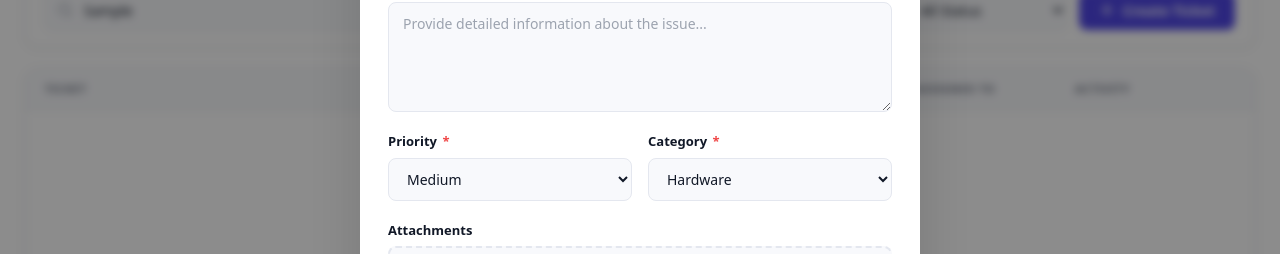
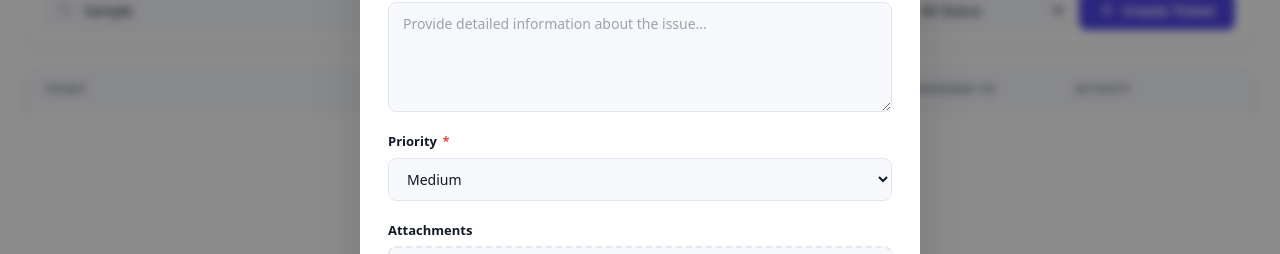
Before and after one commit to CloudSufi-Intern/TMS, a React (Vite) app in the folder tms-frontend/: page /dashboard in a window 1280 px wide. Both pictures are taken after typing "Sample" into the empty fields and a click on the button "Create Ticket". Shown: the part 267-521 px from the top of the page. Built offline with nearby package versions, Linux system fonts and the light colour scheme.

Commit message:
fix: remove category field and fix file upload in CreateTicketModal

```diff
--- a/tms-frontend/package.json
+++ b/tms-frontend/package.json
@@ -33,6 +33,6 @@
     "postcss": "^8.5.3",
     "tailwindcss": "^3.4.17",
     "vite": "^6.2.0",
-    "vitest": "^2.1.8"
+    "vitest": "^2.1.9"
   }
 }
--- a/tms-frontend/src/components/CreateTicketModal.jsx
+++ b/tms-frontend/src/components/CreateTicketModal.jsx
@@ -1,6 +1,6 @@
 import { useState } from 'react';
 
-const defaultForm = { title: '', desc: '', priority: 'MEDIUM', category: 'HARDWARE' };
+const defaultForm = { title: '', desc: '', priority: 'MEDIUM', files: [] };
 
 /**
  * Modal dialog for creating a new ticket
@@ -42,6 +42,10 @@ const CreateTicketModal = ({ isOpen, onClose, onSubmit, onError }) => {
     if (e.target === e.currentTarget) onClose();
   };
 
+const handleFileChange = (e) => {
+  setForm((prev) => ({ ...prev, files: Array.from(e.target.files) }));
+};
+
   return (
     <div className={`modal-overlay ${isOpen ? 'open' : ''}`} onClick={handleOverlayClick}>
       <div className="modal">
@@ -79,7 +83,6 @@ const CreateTicketModal = ({ isOpen, onClose, onSubmit, onError }) => {
             />
           </div>
 
-          <div className="form-row">
          <div className="form-group">
            <label>Priority <span>*</span></label>
            <select name="priority" className="form-select" value={form.priority} onChange={handleChange}>
@@ -88,17 +91,8 @@ const CreateTicketModal = ({ isOpen, onClose, onSubmit, onError }) => {
              <option value="HIGH">High</option>
            </select>
          </div>
-            <div className="form-group">
-              <label>Category <span>*</span></label>
-              <select name="category" className="form-select" value={form.category} onChange={handleChange}>
-                <option value="Hardware">Hardware</option>
-                <option value="Software">Software</option>
-                <option value="Account">Account</option>
-                <option value="Network">Network</option>
-                <option value="Other">Other</option>
-              </select>
-            </div>
-          </div>
+
+
 
           <div className="form-group">
             <label>Attachments</label>
@@ -109,7 +103,12 @@ const CreateTicketModal = ({ isOpen, onClose, onSubmit, onError }) => {
               </svg>
               <p><span>Click to upload</span> or drag and drop</p>
               <small>PNG, JPG, PDF up to 10MB</small>
-              <input type="file" id="fileInput" style={{ display: 'none' }} multiple accept=".png,.jpg,.jpeg,.pdf" />
+              {form.files.length > 0 && (
+                <ul style={{ marginTop: '8px', fontSize: '12px' }}>
+                  {form.files.map((f, i) => <li key={i}>📎 {f.name}</li>)}
+                </ul>
+              )}
+             <input type="file" id="fileInput" style={{ display: 'none' }} multiple accept=".png,.jpg,.jpeg,.pdf" onChange={handleFileChange} />
             </div>
           </div>
         </div>
```
Also changed, not shown: 2 other files (tests, documents, lock files or other folders). Lines whose indentation alone changed are shown as unchanged.
